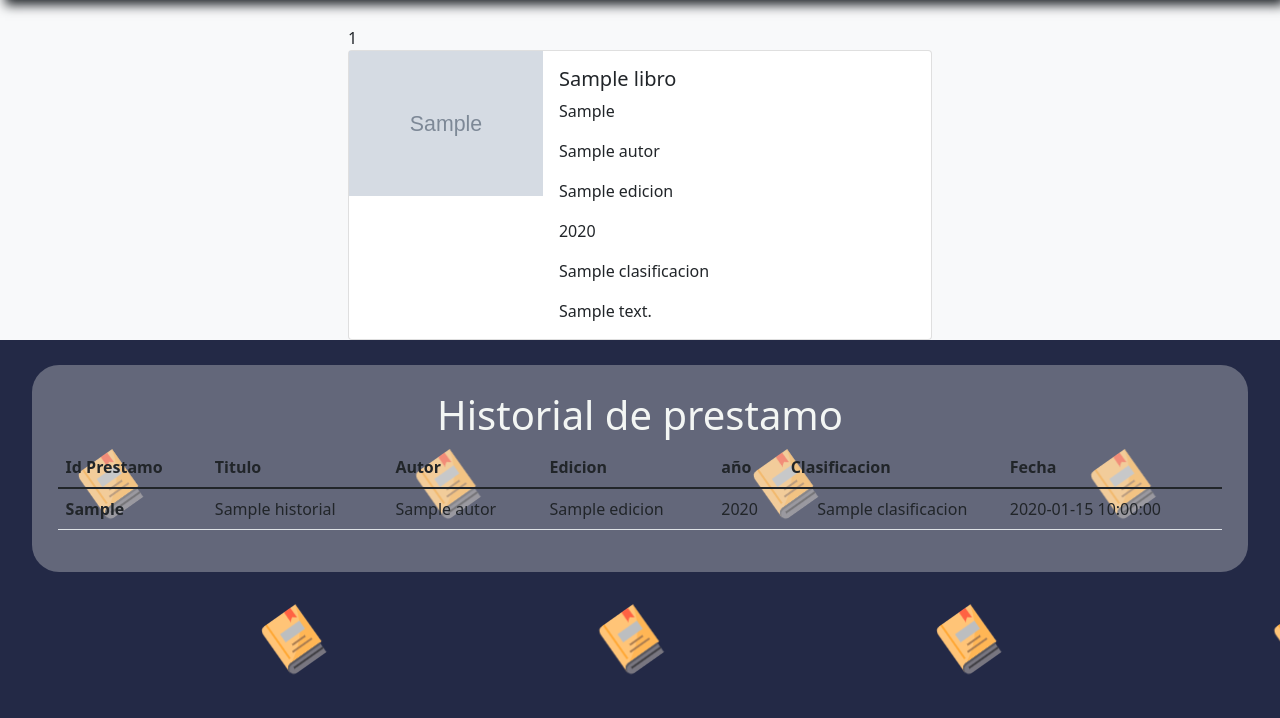
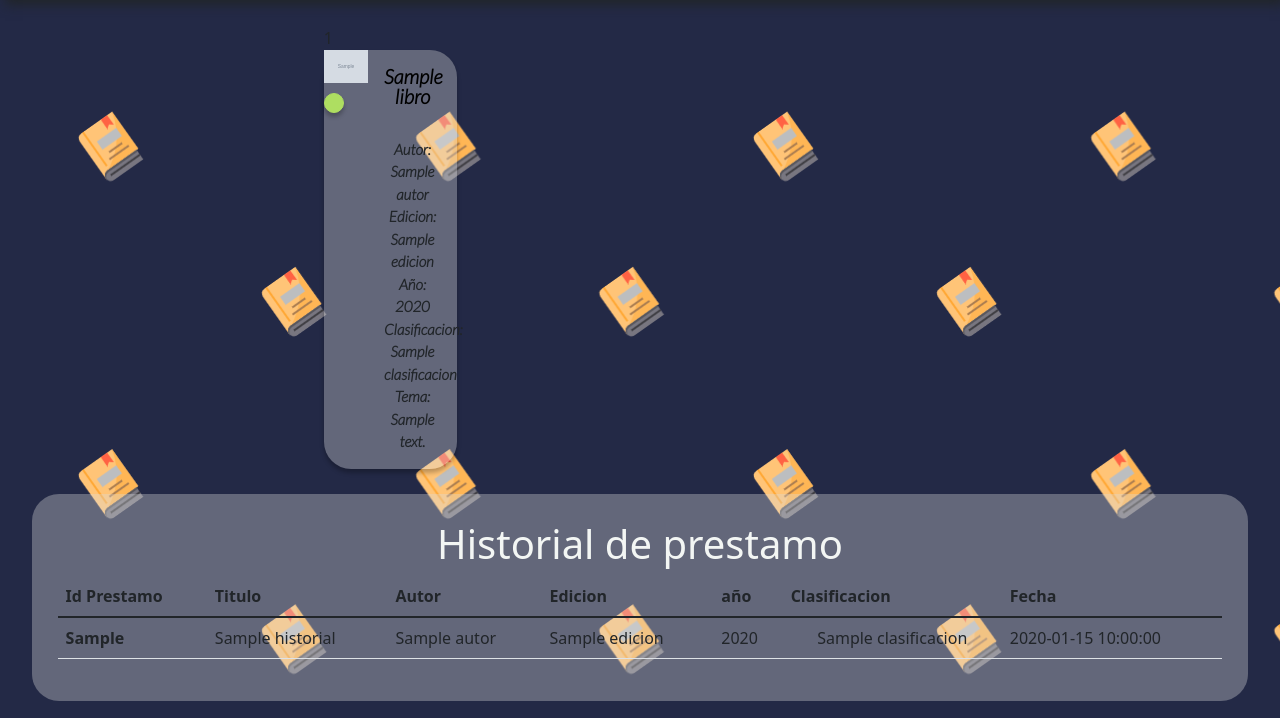
Before and after one commit to Mau5trakt/biblodb, a Flask app: template templates/ulogin.html in a window 1280 px wide. Shown: the part 82-800 px from the top of the page. Run offline with Flask 2, Linux system fonts and the light colour scheme; the template is opened without the code that fills it: most values are stand-ins (such as "Sample title", 1, 10 or a date in 2020); grey boxes marked "Sample" are stand-in pictures; some libraries are stand-ins or nearby versions.

Commit message:
Created html structure for the active books card

```diff
--- a/templates/ulogin.html
+++ b/templates/ulogin.html
@@ -15,29 +15,32 @@
 
 {% block contenido %}
 
-<div class ="main-container bg-light">
+<div class ="main-container">
 
 
     <div class="row">
-        {% for libro in libros_total %}
+        {% for libro in activos %}
 
-            <div class="col">
+            <div class="col col-xs-12 col-sm-12 col-md-3 col-lg-3 col-xl-3 col-xxl-3">
                 {{loop.index}}
                 <div >
-                    <div class="card">
+                    <div class="tarjeta">
                         <div class="row g-0">
                           <div class="col-5 col-sm-4">
                             <img src="{{libro.imagen}}" class="img-fluid w-100" alt="card-horizontal-image">
+                            <div class="circulito">
+                            </div>
+
                           </div>
                           <div class="col-7 col-sm-8">
                             <div class="card-body">
-                              <h5 class="card-title">{{libro.titulo}}</h5>
-                                <p class="card-text">{{libro.id_libro}}</p>
-                              <p class="card-text">{{libro.autor}}</p>
-                              <p class="card-text">{{libro.edicion}}</p>
-                              <p class="card-text">{{libro.year}}</p>
-                              <p class="card-text">{{libro.clasificacion}}</p>
-                              <p class="card-text">{{libro.descriptor}}</p>
+                              <h5 class="h1tarjeta">{{libro.titulo}}</h5><br>
+
+                              <p class="textotarjeta">Autor: {{libro.autor}}</p>
+                              <p class="textotarjeta">Edicion: {{libro.edicion}}</p>
+                              <p class="textotarjeta">Año: {{libro.year}}</p>
+                              <p class="textotarjeta">Clasificacion: {{libro.clasificacion}}</p>
+                              <p class="textotarjeta">Tema: {{libro.descriptor}}</p>
                             </div>
                           </div>
                         </div>
```
